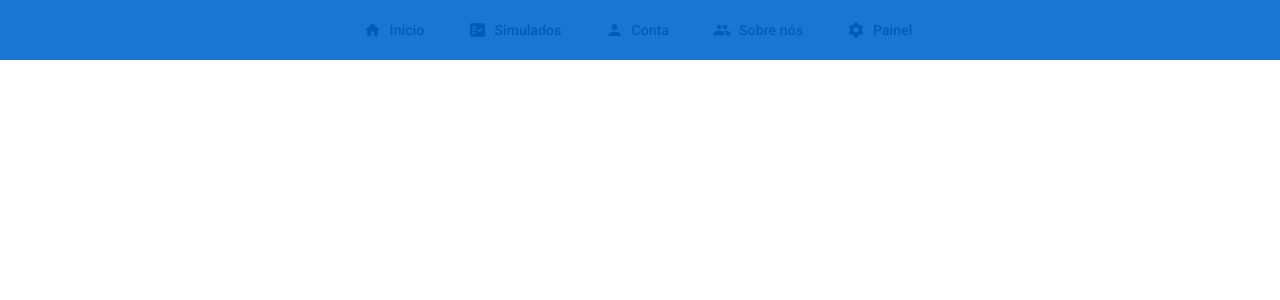
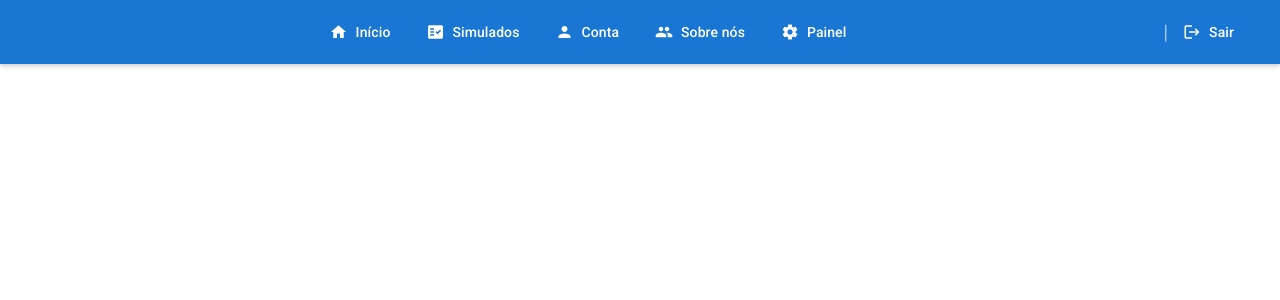
Before and after one commit to anamartins98/any-simulados-frontend, an Angular app: page / in a window 1280 px wide. Shown: the top 300 px of the page. Built offline with nearby package versions, Linux system fonts and the light colour scheme.

Commit message:
Ajustes de CSS. Criação do botão SAIR

```diff
--- a/src/app/core/header/header.component.html
+++ b/src/app/core/header/header.component.html
@@ -1,34 +1,45 @@
-<header>
-    <div class="header-content">
-        <button mat-button>
-        <mat-icon fontIcon="home" aria-label="Início"></mat-icon> Início
+<header class="header">
+    <!-- Botões Centralizados -->
+    <div class="menu-container">
+      <button mat-button>
+        <mat-icon>home</mat-icon> Início
+      </button>
+
+      <button mat-button [matMenuTriggerFor]="simuladosMenu">
+        <mat-icon>fact_check</mat-icon> Simulados
+      </button>
+
+      <button mat-button>
+        <mat-icon>person</mat-icon> Conta
+      </button>
+
+      <button mat-button>
+        <mat-icon>group</mat-icon> Sobre nós
+      </button>
+
+      <button mat-button [matMenuTriggerFor]="painelMenu">
+        <mat-icon>settings</mat-icon> Painel
+      </button>
+    </div>
+
+    <!-- Botão Sair (Fixo na Direita) -->
+    <div class="logout-container">
+        <span class="divider">|</span>
+        <button mat-button class="logout-btn">
+            <mat-icon>logout</mat-icon> Sair
         </button>
+    </div>
 
-        <button mat-button [matMenuTriggerFor]="belowMenu">
-        <mat-icon fontIcon="fact_check" aria-label="Simulados"></mat-icon> Simulados
-        </button>
-        <mat-menu #belowMenu="matMenu" yPosition="above">
+    <!-- Menus Dropdown -->
+    <mat-menu #simuladosMenu="matMenu">
         <button mat-menu-item>Simulado 1</button>
         <button mat-menu-item>Simulado 2</button>
-        </mat-menu>
+    </mat-menu>
 
-        <button mat-button>
-        <mat-icon fontIcon="person" aria-label="Conta"></mat-icon> Conta
-        </button>
-
-        <button mat-button>
-        <mat-icon fontIcon="group" aria-label="Conta"></mat-icon> Sobre nós
-        </button>
-
-        <button mat-button [matMenuTriggerFor]="afterMenu">
-        <mat-icon fontIcon="settings" aria-label="Painel"></mat-icon> Painel
-        </button>
-
-        <mat-menu #afterMenu="matMenu" yPosition="above">
+    <mat-menu #painelMenu="matMenu">
         <button mat-menu-item>Consultar questões</button>
         <button mat-menu-item>Cadastrar questão</button>
         <button mat-menu-item>Editar questão</button>
         <button mat-menu-item>Deletar questão</button>
-        </mat-menu>
-    </div>
-</header>
+    </mat-menu>
+  </header>
--- a/src/app/core/header/header.component.scss
+++ b/src/app/core/header/header.component.scss
@@ -1,63 +1,83 @@
-:host {
+.header {
     position: fixed;
     top: 0;
     left: 0;
     right: 0;
-    height: 60px;
-    background-color: #1976d2;
-    color: white;
+    height: 64px;
+    background: #1976d2;
     display: flex;
-    justify-content: center;
     align-items: center;
     padding: 0 16px;
     z-index: 1000;
+    box-shadow: 0 2px 5px rgba(0,0,0,0.2);
+  }
 
-    .header-content {
+  /* CONTAINER PRINCIPAL - AJUSTE CHAVE AQUI */
+  .menu-container {
+    display: flex;
+    gap: 8px;
+    position: relative;
+    width: 100%;
+    max-width: 1200px;
+    margin: 0 auto;
+    justify-content: center; /* Centraliza os botões */
+    padding-right: 100px; /* Compensa o botão Sair */
+  }
+
+  .divider {
+    color: rgba(255, 255, 255, 0.6);
+    font-size: 20px;
+    font-weight: normal;
+    padding-right: 10px;
+  }
+
+  .logout-container {
+    position: absolute;
+    right: 15px;
     display: flex;
     align-items: center;
-        gap: 1rem;
-        flex-wrap: wrap;
+    gap: 8px;
   }
+
+  /* BOTÃO SAIR */
+  .logout-btn {
+    right: 15px;
+    color: white !important;
+    margin-left: auto; /* Garante posicionamento à direita */
+  }
+
+  /* ESTILOS DOS BOTÕES PRINCIPAIS */
+  .header .mat-mdc-button {
+    --mdc-text-button-label-text-color: white !important;
+    --mat-text-button-label-text-color: white !important;
+  }
+
+  .header .mat-mdc-button .mat-icon {
+    color: white !important;
+  }
+
+  /* HOVER E ESTADOS */
+  .header .mat-mdc-button:hover {
+    background-color: rgba(255, 255, 255, 0.1) !important;
+  }
+
+  /* MENUS DROPDOWN */
+  ::ng-deep .mat-mdc-menu-panel {
+    padding: 0 !important;
+    margin: 0 !important;
+    box-shadow: 0 2px 4px rgba(0,0,0,0.2) !important;
+    min-width: 180px !important;
+    background-color: white !important;
   }
 
   ::ng-deep .mat-mdc-menu-item {
     background-color: white !important;
     color: black !important;
-
-    &:hover {
-      background-color: #e0e0e0 !important;
-      color: black !important;
-    }
+    padding: 0 16px !important;
+    min-height: 40px !important;
+    line-height: 40px !important;
   }
 
-
-::ng-deep .mat-mdc-menu-panel {
-    padding: 0 !important;
-    margin: 0 !important;
-    box-shadow: none !important;
+  ::ng-deep .mat-mdc-menu-item:hover {
+    background-color: #f5f5f5 !important;
   }
-
-::ng-deep .mat-mdc-menu-content {
-    padding: 0 !important;
-    margin: 0 !important;
-}
-
-::ng-deep .mat-mdc-menu-item {
-    padding: 0 16px !important;
-    min-height: 40px !important; // você pode ajustar esse valor
-    line-height: 40px !important;
-    margin: 0 !important;
-    box-sizing: border-box;
-}
-
-::ng-deep .mat-mdc-menu-item .mat-mdc-focus-indicator {
-    padding: 0 !important;
-    margin: 0 !important;
-}
-
-::ng-deep .mat-mdc-menu-item {
-    min-height: 32px !important;     // altura do item
-    line-height: 32px !important;
-    font-size: 13px !important;      // tamanho da fonte
-    padding: 0 12px !important;      // espaço lateral
-}
```
Lines whose indentation alone changed are shown as unchanged.
